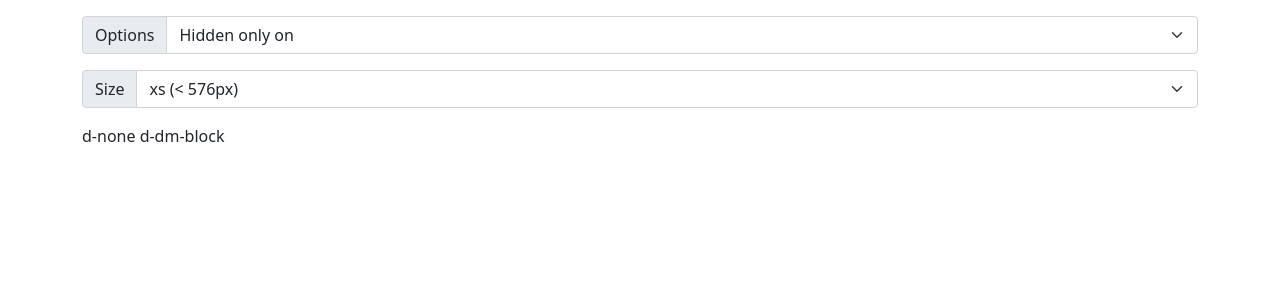
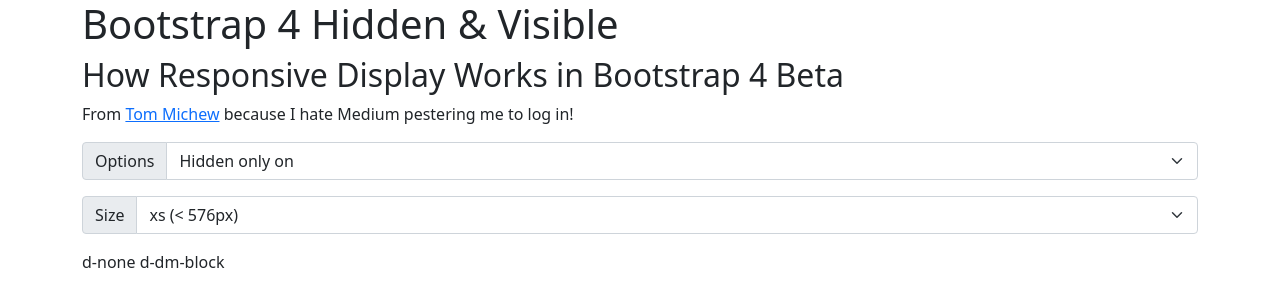
Before and after one commit to annoyingmouse/Bootstrap-4-Hidden-Visible, a plain HTML site: page index.html in a window 1280 px wide. Drawn offline with nearby package versions, Linux system fonts and the light colour scheme.

Commit message:
Attribution added

```diff
--- a/index.html
+++ b/index.html
@@ -10,6 +10,9 @@
 </head>
 <body>
   <div class="container">
+    <h1>Bootstrap 4 Hidden & Visible</h1>
+    <h2>How Responsive Display Works in Bootstrap 4 Beta</h2>
+    <p>From <a href="https://medium.com/wdstack/bootstrap-4-hidden-visible-dd969a4c5854">Tom Michew</a> because I hate Medium pestering me to log in!</p>
     <form id="form">
       <div class="input-group my-3">
         <label class="input-group-text" for="options">Options</label>
```
